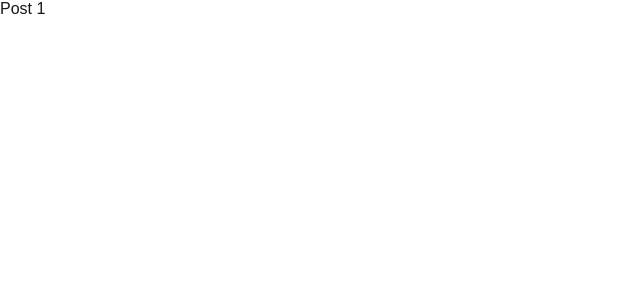
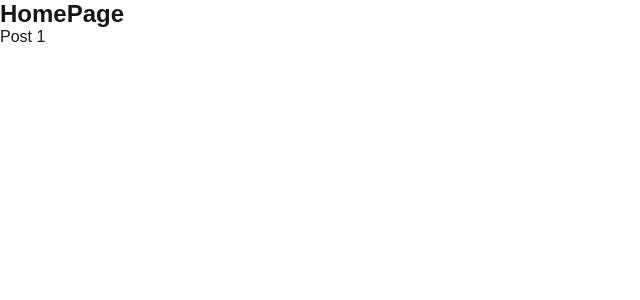
Before and after one commit to RamirezKaren-FS/exercise1_6, a Next.js app: page /postOne in a window 1280 px wide. Shown: the top 300 px of the page, without its empty margins (0-640 px from the left). Built offline with nearby package versions, Linux system fonts and the light colour scheme.

Commit message:
pages update

```diff
--- a/src/app/layout.js
+++ b/src/app/layout.js
@@ -1,5 +1,6 @@
 import localFont from "next/font/local";
 import "./globals.css";
+import Link from "next/link";
 
 const geistSans = localFont({
   src: "./fonts/GeistVF.woff",
@@ -21,6 +22,13 @@ export default function RootLayout({ children }) {
   return (
     <html lang="en">
       <body className={`${geistSans.variable} ${geistMono.variable}`}>
+        <nav>
+          <h2>HomePage</h2>
+        <Link href="/"></Link>
+        <Link href="/postOne"></Link>
+        <Link href="/postTwo"></Link>
+        <Link href="/postThree"></Link>
+        </nav>
         {children}
       </body>
     </html>
--- a/src/app/postOne/page.tsx
+++ b/src/app/postOne/page.tsx
@@ -1,5 +1,5 @@
 import React from "react";
 
-export default function Page() {
+export default function PostOne() {
     return <p> Post 1 </p>;
 }
--- /dev/null
+++ b/src/app/postThree/page.tsx
@@ -0,0 +1,5 @@
+import React from "react";
+
+export default function PostThree() {
+    return <p> Post 3 </p>;
+}
--- /dev/null
+++ b/src/app/postTwo/page.tsx
@@ -0,0 +1,5 @@
+import React from "react";
+
+export default function PostTwo() {
+    return <p> Post 2 </p>;
+}
```
